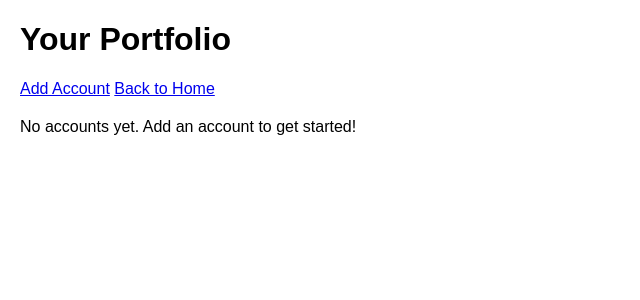
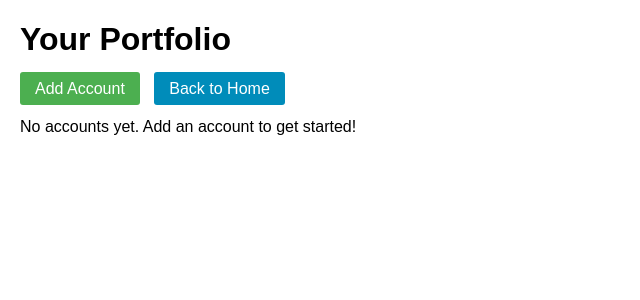
Before and after one commit to ohovey1/personal_finance_web_app, a Flask app: template app/templates/portfolio/dashboard.html in a window 1280 px wide. Shown: the top 300 px of the page, without its empty margins (0-640 px from the left). Run offline with Flask 3, Linux system fonts and the light colour scheme; the template is opened without the code that fills it, so the values that code supplies are empty.

Commit message:
added remove account/asset features

```diff
--- a/app/database/db_connection.py
+++ b/app/database/db_connection.py
@@ -18,6 +18,7 @@ class DatabaseConnection:
     def _connect(self):
         """Establish database connection"""
         try:
+            # Connect using info from config file
             self._connection = psycopg2.connect(
                 dbname=Config.DB_NAME,
                 user=Config.DB_USER,
--- a/app/models/asset.py
+++ b/app/models/asset.py
@@ -22,6 +22,7 @@ class Stock(Asset):
         self.ticker = ticker
 
     def calculate_value(self) -> float:
+        #TODO: Add API integration to calculate real time price
         return self.units * self.current_price
 
 class Crypto(Asset):
@@ -30,6 +31,7 @@ class Crypto(Asset):
         self.ticker = ticker
 
     def calculate_value(self) -> float:
+        #TODO: Add API integration to calculate real time price
         return self.units * self.current_price
 
 class Cash(Asset):
--- a/app/templates/portfolio/dashboard.html
+++ b/app/templates/portfolio/dashboard.html
@@ -20,30 +20,78 @@
             margin-left: 20px;
             padding: 5px;
         }
+        .remove-btn {
+            padding: 5px 10px;
+            background-color: #ff4444;
+            color: white;
+            border: none;
+            border-radius: 3px;
+            cursor: pointer;
+            margin-left: 10px;
+        }
+        .remove-btn:hover {
+            background-color: #cc0000;
+        }
+        .add-btn {
+            padding: 8px 15px;
+            background-color: #4CAF50;
+            color: white;
+            text-decoration: none;
+            border-radius: 3px;
+            margin-right: 10px;
+        }
+        .add-btn:hover {
+            background-color: #45a049;
+        }
+        .back-btn {
+            padding: 8px 15px;
+            background-color: #008CBA;
+            color: white;
+            text-decoration: none;
+            border-radius: 3px;
+        }
+        .back-btn:hover {
+            background-color: #007399;
+        }
     </style>
 </head>
 <body>
     <h1>Your Portfolio</h1>
 
     <div class="nav-links">
-        <a href="{{ url_for('portfolio.add_account') }}">Add Account</a>
-        <a href="{{ url_for('home') }}">Back to Home</a>
+        <a href="{{ url_for('portfolio.add_account') }}" class="add-btn">Add Account</a>
+        <a href="{{ url_for('home') }}" class="back-btn">Back to Home</a>
     </div>
 
     {% if current_user.portfolio.accounts %}
         {% for account_id, account in current_user.portfolio.accounts.items() %}
             <div class="account">
-                <h2>{{ account.name }} ({{ account.account_type }})</h2>
-                <a href="{{ url_for('portfolio.add_asset', account_id=account_id) }}">Add Asset</a>
-
+                <div style="display: flex; justify-content: space-between; align-items: center;">
+                    <h2>{{ account.name }} ({{ account.account_type }})</h2>
+                    <div>
+                        <a href="{{ url_for('portfolio.add_asset', account_id=account_id) }}" class="add-btn">Add Asset</a>
+                        <form method="POST" action="{{ url_for('portfolio.remove_account', account_id=account_id) }}" style="display: inline;">
+                            <button type="submit" class="remove-btn" onclick="return confirm('Are you sure you want to remove this account and all its assets?')">
+                                Remove Account
+                            </button>
+                        </form>
+                    </div>
+                </div>
                 <h3>Assets:</h3>
                 {% if account.holdings %}
                     {% for asset_id, asset in account.holdings.items() %}
                         <div class="asset">
-                            <p>{{ asset.name }} - Value: ${{ "%.2f"|format(asset.calculate_value()) }}</p>
+                            <p>
+                                {{ asset.name }} - Value: ${{ "%.2f"|format(asset.calculate_value()) }}
+                                <form method="POST" action="{{ url_for('portfolio.remove_asset', account_id=account_id, asset_id=asset_id) }}" style="display: inline;">
+                                    <button type="submit" class="remove-btn" onclick="return confirm('Are you sure you want to remove this asset?')">
+                                        Remove
+                                    </button>
+                                </form>
+                            </p>
                         </div>
                     {% endfor %}
-                    <p>Total Account Value: ${{ "%.2f"|format(account.calculate_total_value()) }}</p>
+                    <p><strong>Total Account Value: ${{ "%.2f"|format(account.calculate_total_value()) }}</strong></p>
                 {% else %}
                     <p>No assets in this account</p>
                 {% endif %}
--- a/config.py
+++ b/config.py
@@ -5,6 +5,6 @@ class Config:
     SECRET_KEY = os.environ.get('SECRET_KEY') or 'dev'
     DB_NAME = "portfolio_management"
     DB_USER = "postgres"
-    DB_PASSWORD = "your_db_password!"
+    DB_PASSWORD = "your-db-password"
     DB_HOST = "localhost"
     DB_PORT = "5432"
```
Also changed, not shown: app/models/account.py (+12 -0 lines), app/models/portfolio.py (+12 -0 lines), app/routes/portfolio_routes.py (+18 -0 lines), README.md.
